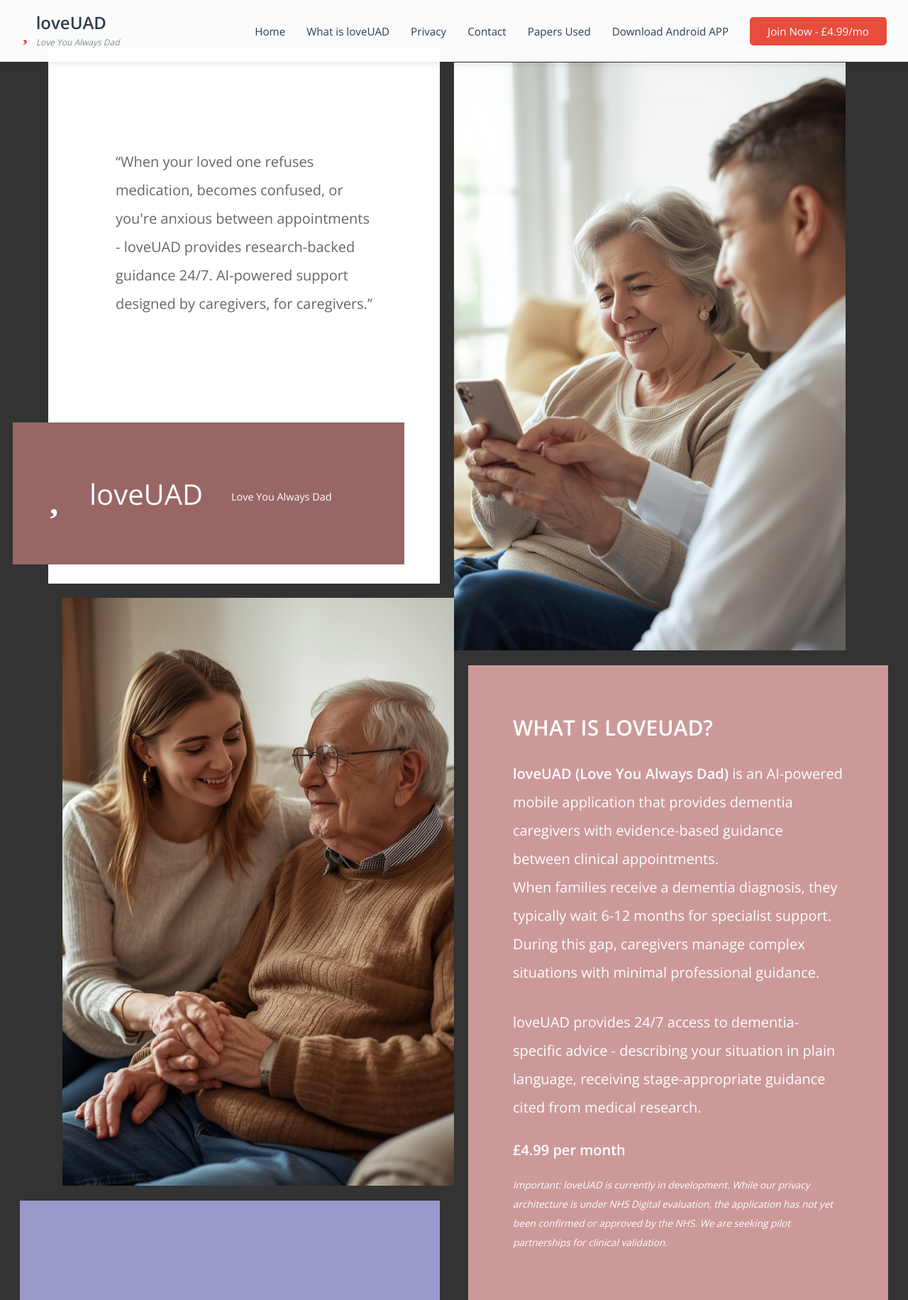
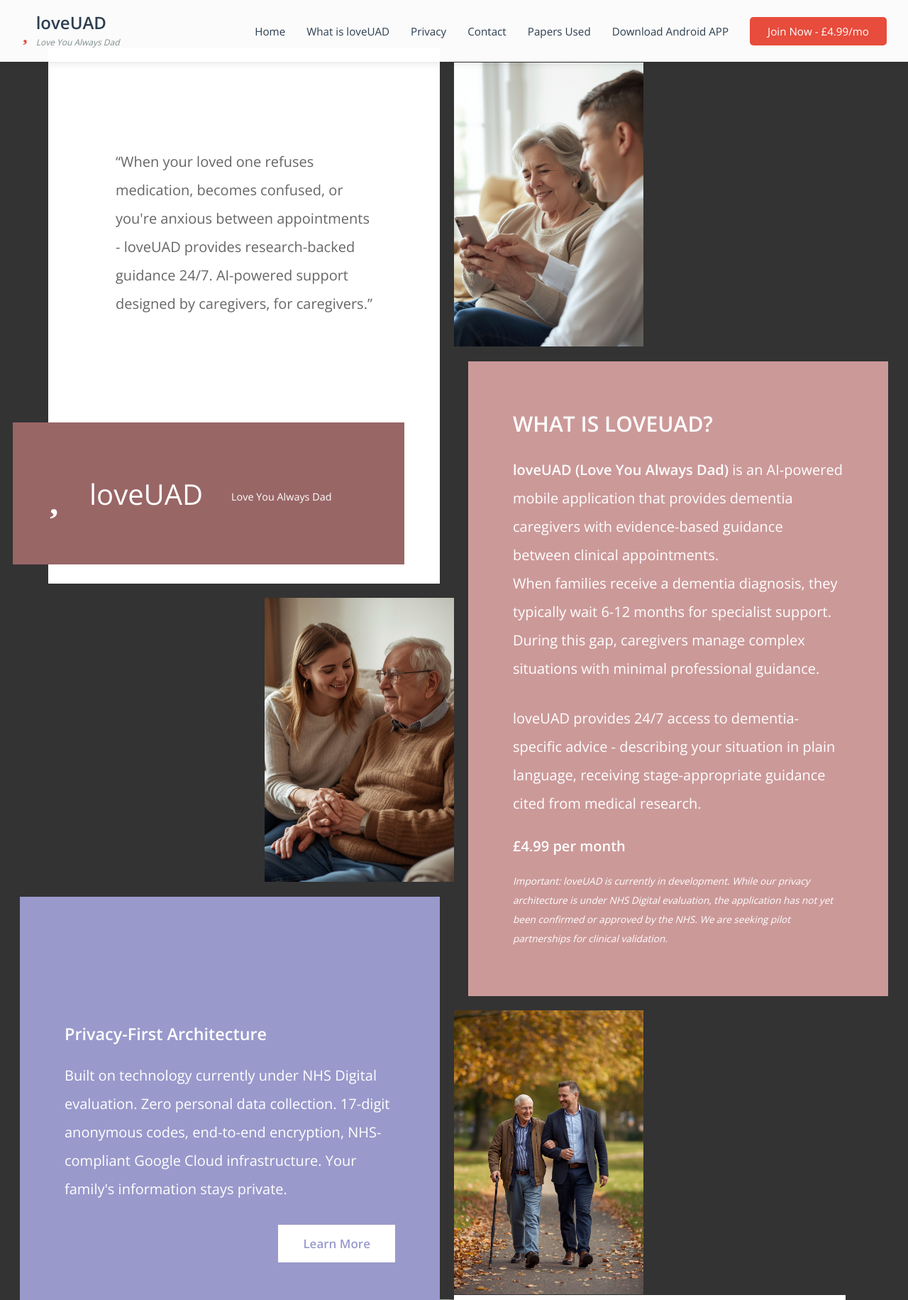
Before and after one commit to kanchang12/loveuad, a Flask app: page / in a window 1280 px wide. Shown: the top 1831 px of the page at 71% size. Run offline with Flask 3, Linux system fonts and the light colour scheme; parts of the project's set-up code (start-up, migrations or seed data) failed here and were passed over; some web fonts are replaced.

Commit message:
Update landing.html

```diff
--- a/templates/landing.html
+++ b/templates/landing.html
@@ -108,6 +108,14 @@
             cursor: pointer;
         }
 
+        /* FIX: Constrain all images within an item block */
+        .item img {
+            max-width: 100%; /* Ensures image doesn't overflow container */
+            height: auto;
+            max-height: 400px; /* Limits the vertical size for aesthetic balance */
+            object-fit: cover;
+        }
+
         /* Mobile Responsive */
         @media (max-width: 768px) {
             .tm-header-nav {
@@ -139,23 +147,15 @@
                 font-size: 1.5rem;
             }
 
-            /* Constrain image heights */
-.item img {
-    max-height: 350px;
-    object-fit: cover;
-}
-
-@media (max-width: 768px) {
-    .item img {
-        max-height: 250px;
-    }
-}
+            /* Constrain image heights for small screens */
+            .item img {
+                max-height: 250px;
+            }
         }
     </style>
 </head>
 
 <body class="tm-bg-dark">
-    <!-- Header Navigation -->
     <header class="tm-header">
         <div class="tm-header-container">
             <a href="#" class="tm-header-logo">
```
